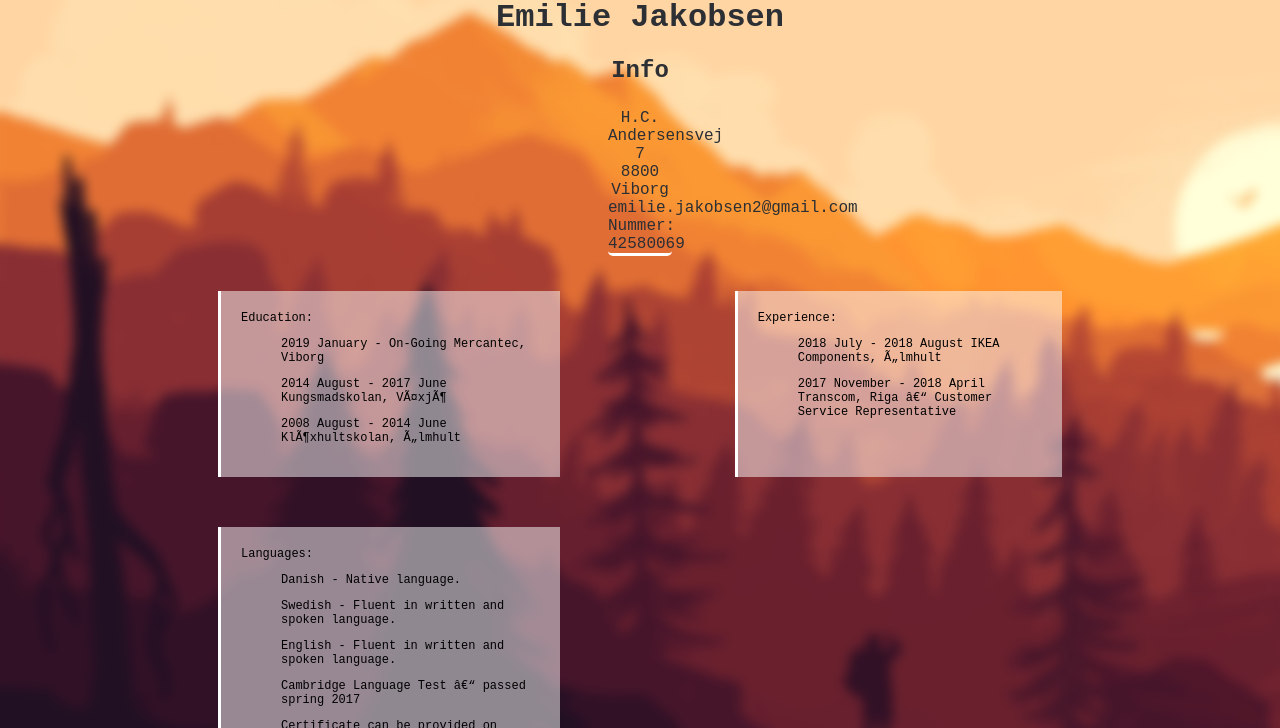
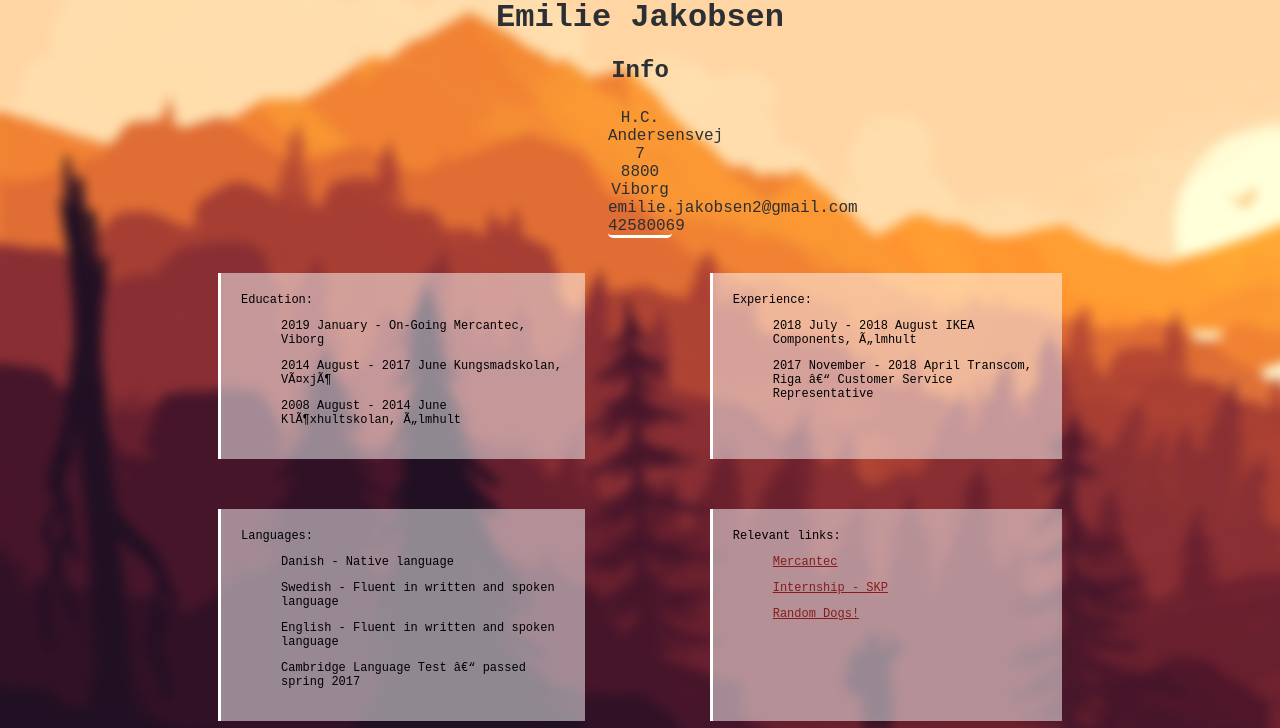
Before and after one commit to MercantecData/portfolio-DanishEagle, a PHP site: page / in a window 1280 px wide. Shown: the part 262-990 px from the top of the page. Run offline with PHP 8.4, Linux system fonts and the light colour scheme.

Commit message:
Added some links and made some touch ups to the grids

```diff
--- a/ClientSide/index.html
+++ b/ClientSide/index.html
@@ -17,9 +17,10 @@
         <div> H.C. Andersensvej 7 </div>
         <div> 8800 Viborg </div>
         <div> emilie.jakobsen2@gmail.com </div>
-        <div> Nummer: 42580069 </div>
+        <div> 42580069 </div>
     </div>
 
+    <!-- GRID with info from CV-->
     <div class = grid-container>
         <div class = grid-item>Education:
             <ul>2019 January - On-Going         Mercantec, Viborg</ul>
@@ -33,17 +34,20 @@
         </div>
 
         <div class = grid-item>Languages:
-            <ul>Danish - Native language.</ul>
-            <ul>Swedish - Fluent in written and spoken language.</ul>
-            <ul>English - Fluent in written and spoken language. </ul>
+            <ul>Danish - Native language</ul>
+            <ul>Swedish - Fluent in written and spoken language</ul>
+            <ul>English - Fluent in written and spoken language</ul>
             <ul>Cambridge Language Test – passed spring 2017</ul>
-            <ul>Certificate can be provided on request.</ul>
-
-
         </div>
 
+        <div class= grid-item>Relevant links:
+            <ul><a href = "https://www.mercantec.dk/" target="_blank">Mercantec</a></ul>
+            <ul><a href ="https://www.mercantec.dk/om-mercantec/om-mercantec/om-mercantec/praktikcenter-viborg" target="_blank">Internship - SKP</a></ul>
+            <ul><a href= "https://random.dog/" target="_blank">Random Dogs!</a></ul>
+        </div>
 
     </div>
+    <!--END OF GRID-->
 
     </div>
 
--- a/ClientSide/stylesheet.css
+++ b/ClientSide/stylesheet.css
@@ -28,6 +28,24 @@
     font-family: 'Courier New', Courier, monospace;
 }
 
+a:link {
+    color: rgb(134, 29, 29);
+    background-color: transparent;
+    text-decoration: underline;
+}
+
+a:visited{
+    color: rgb(134, 29, 29);
+    background-color: transparent;
+    text-decoration: none;
+}
+
+a:hover {
+    color: red;
+    background-color: transparent;
+    text-decoration: underline;
+}
+
 .info {
     color: #2C2F33;
     font-family: 'Courier New', Courier, monospace;
@@ -50,7 +68,7 @@
     display: grid;
     grid-template-columns: auto auto;
     grid-template-rows: auto auto;
-    grid-column-gap: 175px;
+    grid-column-gap: 125px;
     grid-row-gap: 50px;
     padding: 10px;
     margin-left: 200px;
```
